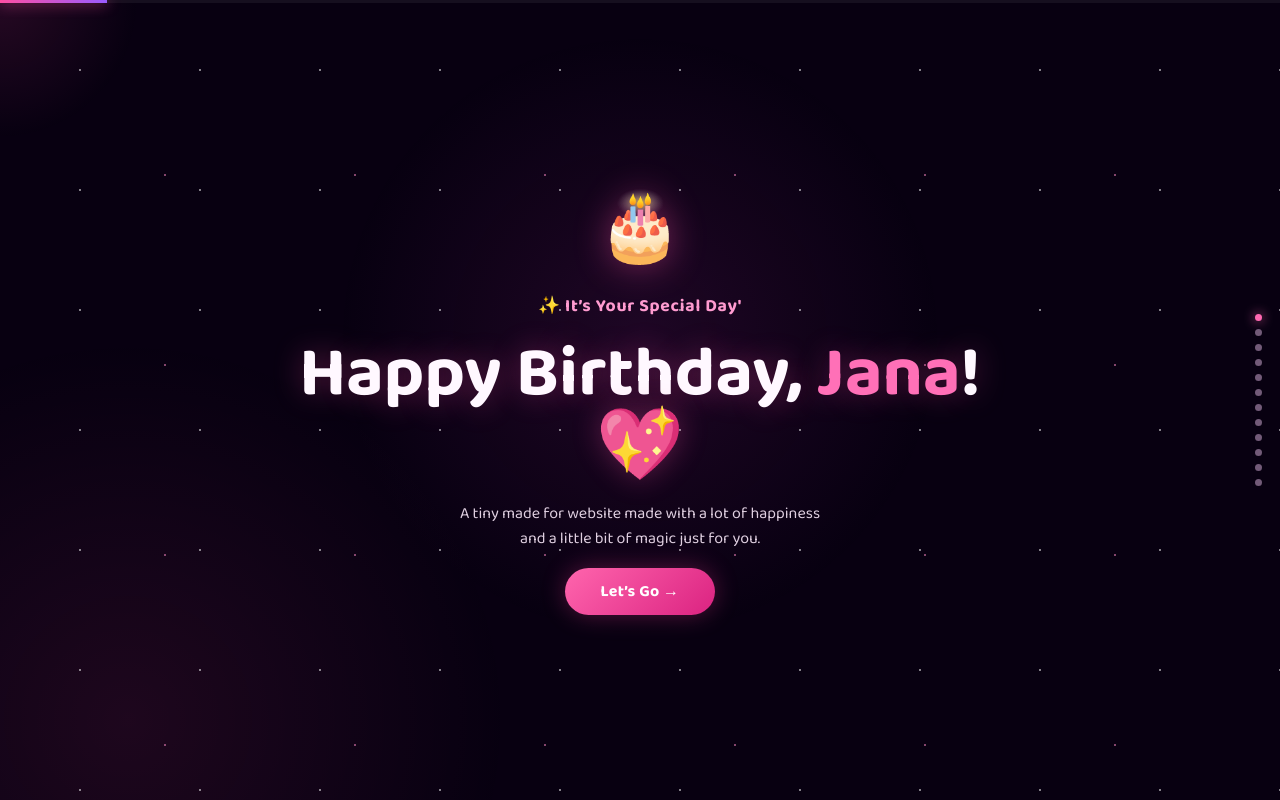
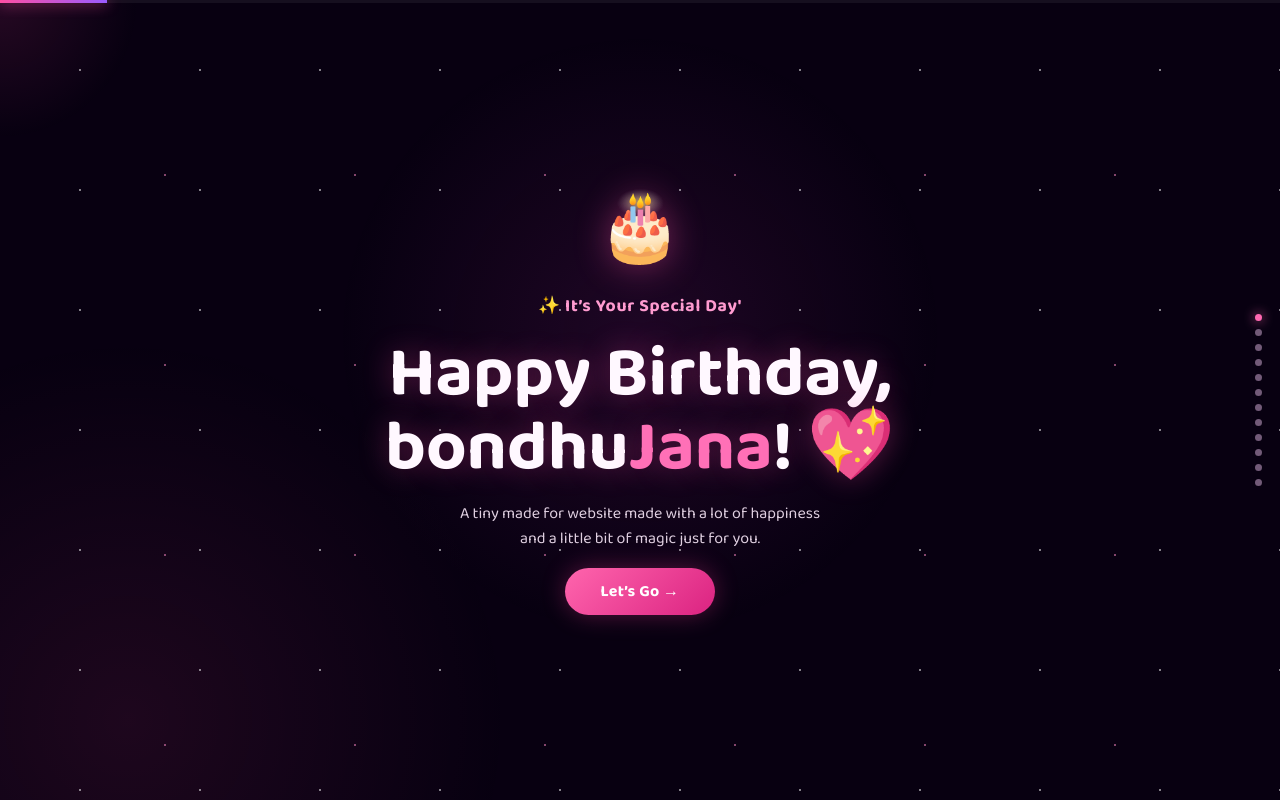
Before and after one commit to mahindmofficial/birhtday-templete-2026, a plain HTML site: page index.html in a window 1280 px wide. Drawn offline with Linux system fonts and the light colour scheme.

Commit message:
Fix birthday greeting capitalization and placement

```diff
--- a/index.html
+++ b/index.html
@@ -20,7 +20,7 @@
       <div class="content">
         <div class="emoji-big">🎂</div>
         <p class="eyebrow">✨ It’s Your Special Day'</p>
-        <h1> Happy Birthday, <span class="pink" data-name> Bondhu' </span>! 💖</h1>
+        <h1> Happy Birthday, bondhu<span class="pink" data-name> Bondhu' </span>! 💖</h1>
         <p class="sub">A tiny made for website made with a lot of happiness<br>and a little bit of magic just for you.</p>
         <button class="btn primary next">Let’s Go →</button>
       </div>
```
